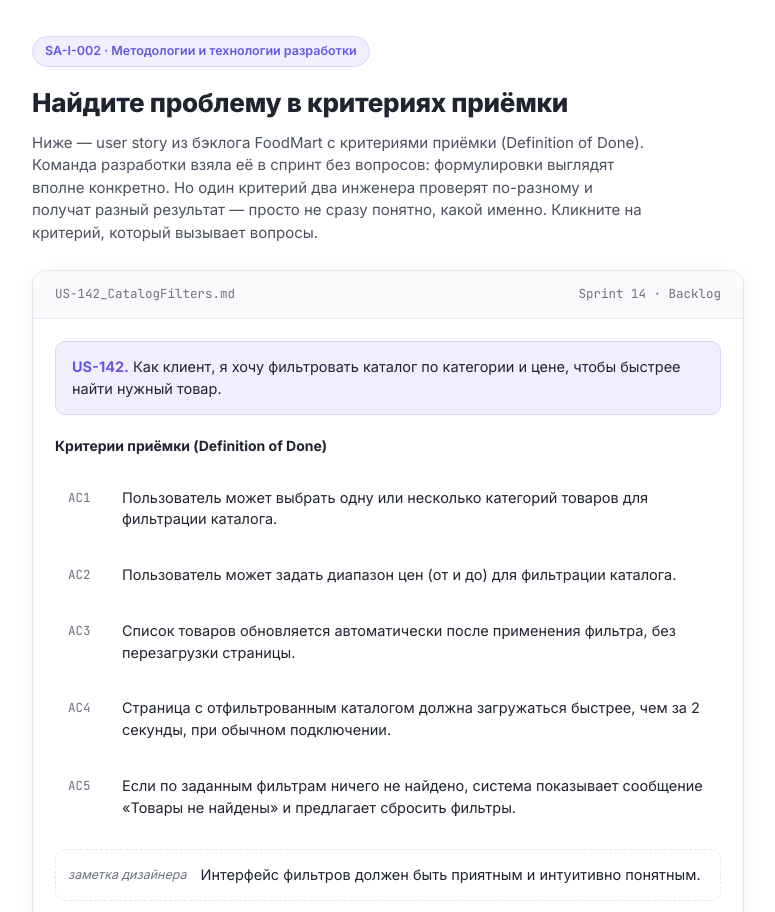
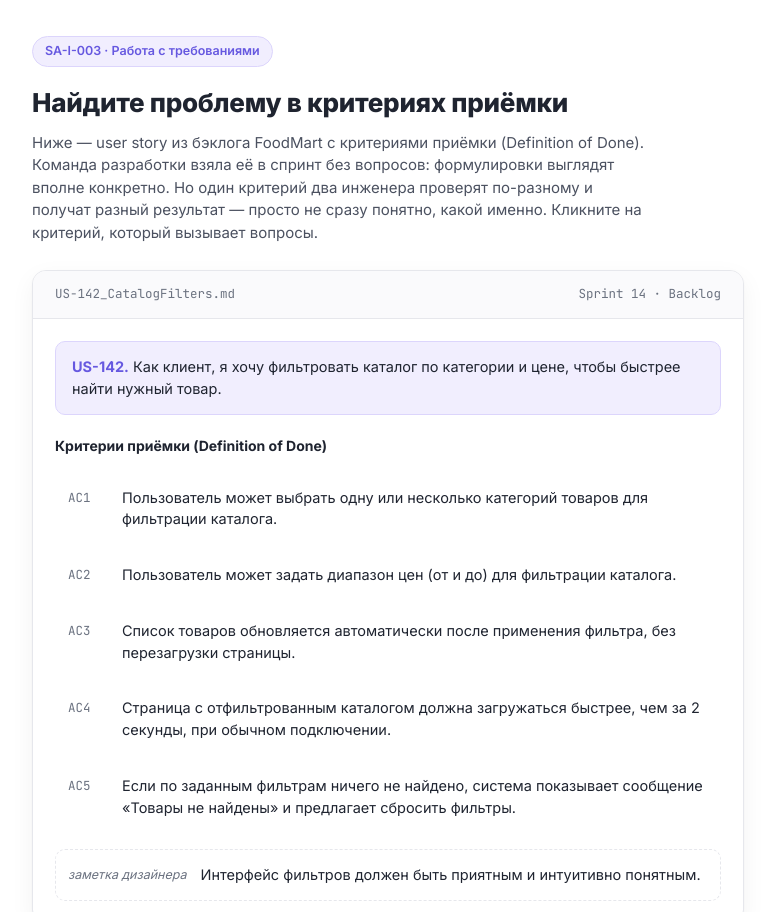
Before and after one commit to Claraitproject/errorbank10sa, a plain HTML site: page index.html in a window 1280 px wide. Shown: the top 912 px of the page, without its empty margins (252-1027 px from the left). Drawn offline with Linux system fonts and the light colour scheme.

Commit message:
Update index.html

```diff
--- a/index.html
+++ b/index.html
@@ -79,7 +79,7 @@
 <body>
 <div class="wrap">
   <div class="tag-row">
-    <span class="tag">SA-I-002 · Методологии и технологии разработки</span>
+    <span class="tag">SA-I-003 · Работа с требованиями</span>
   </div>
   <h1>Найдите проблему в критериях приёмки</h1>
   <p class="lead">
```
